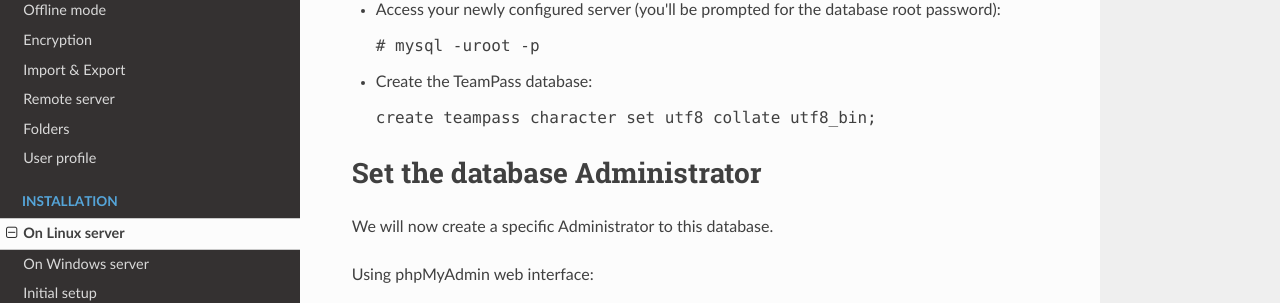
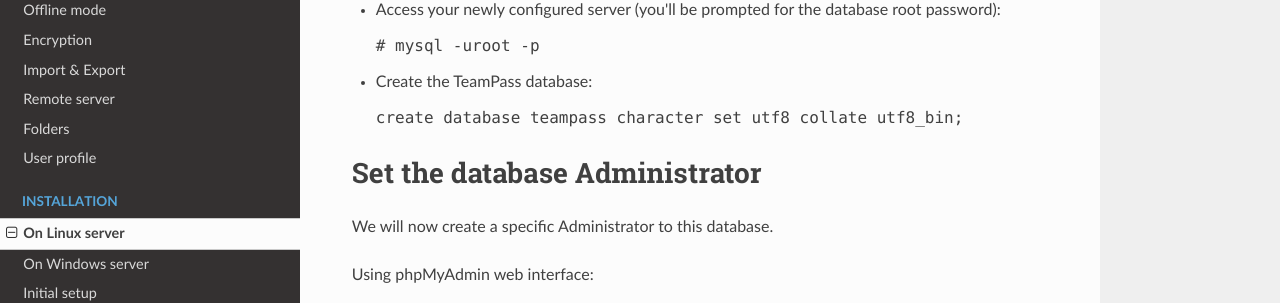
Before and after one commit to nilsteampassnet/teampass_doc, an MkDocs documentation site: the page built from docs/install/install-linux.md, in a window 1280 px wide and 900 px high, scrolled down 792 px. Shown: the part 152-455 px from the top of the window. Built offline with MkDocs 1.6.1, drawn with Linux system fonts in a browser that asks for light colours; nearby versions of some CDN libraries; old or Windows-style settings are respelled for this version of MkDocs.

Commit message:
changed command for database create

```diff
--- a/docs/install/install-linux.md
+++ b/docs/install/install-linux.md
@@ -29,7 +29,7 @@ Using command line, on a Debian GNU/Linux system:
 * Install the mariadb-server package, specify a password when prompted to (consider using pwqgen from the passwdqc package to generate the password)
 * Run the mysql_secure_installation to finish the initial installation
 * Access your newly configured server (you'll be prompted for the database root password): <br/><pre># mysql -uroot -p</pre>
-* Create the TeamPass database: <br/><pre>create teampass character set utf8 collate utf8_bin;</pre>
+* Create the TeamPass database: <br/><pre>create database teampass character set utf8 collate utf8_bin;</pre>
 
 # Set the database Administrator
 
```
